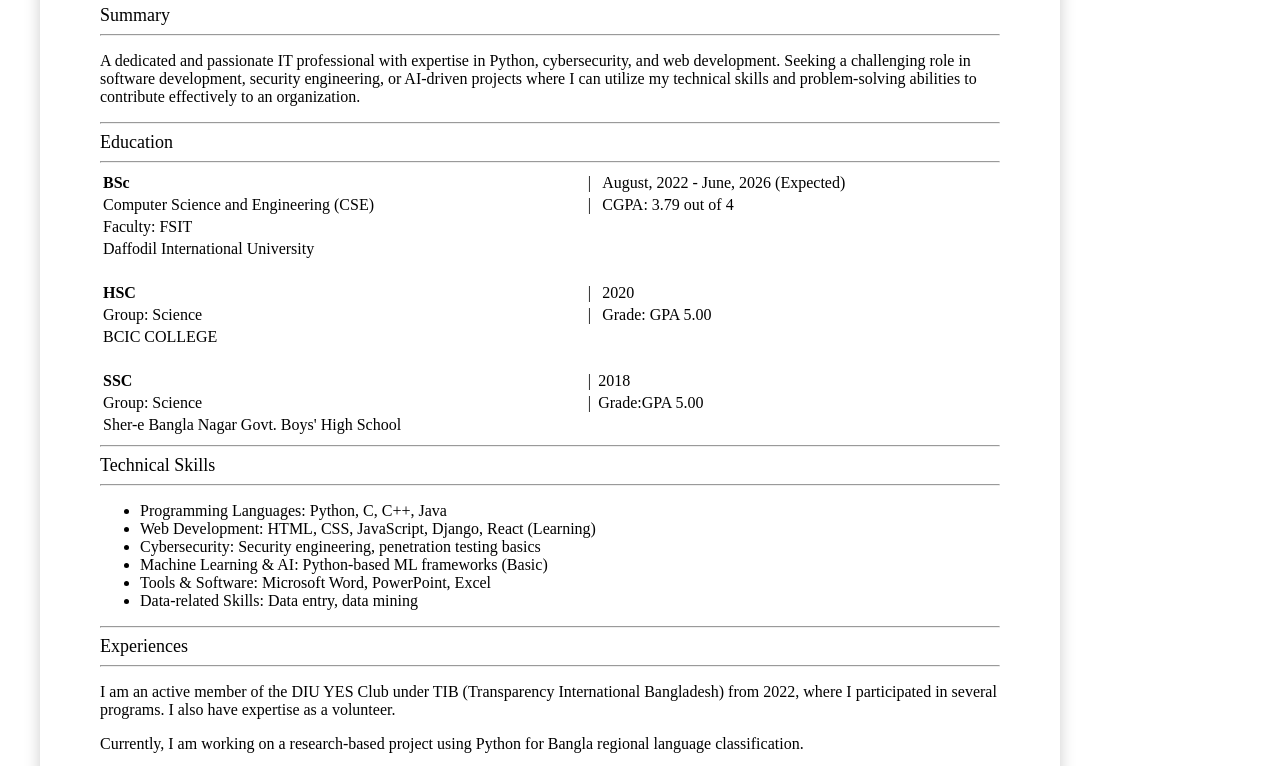
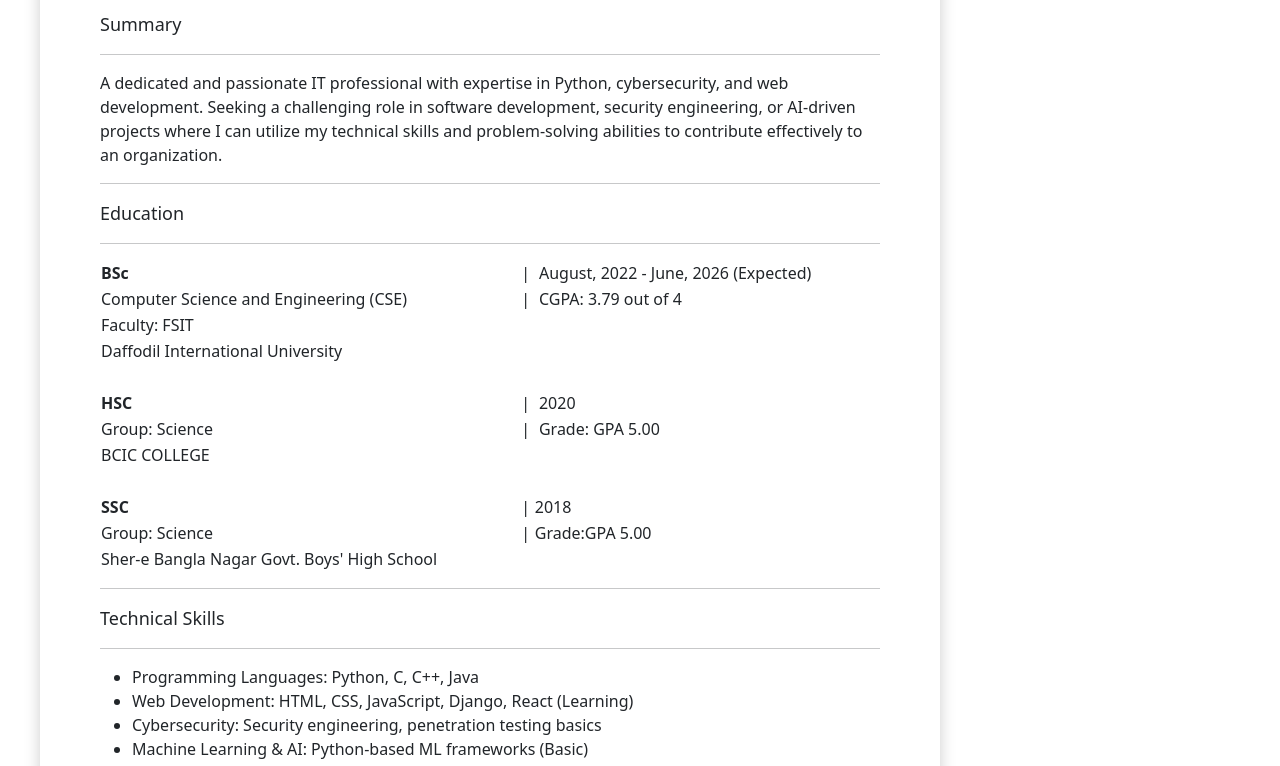
Before and after one commit to Tanzim-Shahriar/My-Resume, a plain HTML site: page index.html in a window 1280 px wide. Shown: the part 290-1056 px from the top of the page. Drawn offline with nearby package versions, Linux system fonts and the light colour scheme.

Commit message:
Update index.html

```diff
--- a/index.html
+++ b/index.html
@@ -5,6 +5,8 @@
         <meta name="viewport" content="width=device-width, initial-scale=1.0">
         <title>My Resume</title>
         <link rel="stylesheet" href="https://cdnjs.cloudflare.com/ajax/libs/font-awesome/6.7.2/css/all.min.css" integrity="sha512-Evv84Mr4kqVGRNSgIGL/F/aIDqQb7xQ2vcrdIwxfjThSH8CSR7PBEakCr51Ck+w+/U6swU2Im1vVX0SVk9ABhg==" crossorigin="anonymous" referrerpolicy="no-referrer" />
+        <link rel="stylesheet" href="https://cdn.jsdelivr.net/npm/bootstrap@5.3.0/dist/css/bootstrap.min.css">
+
         <link rel="stylesheet" href="style.css">
     </head>
     <body>
```
